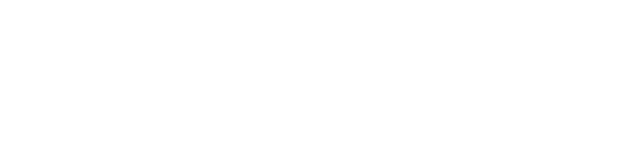
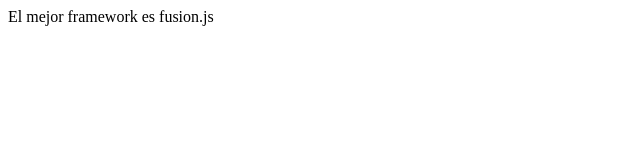
Before and after one commit to JorgeDRubio/colaboradores, a plain HTML site: page index.html in a window 1280 px wide. Shown: the whole page, without its empty margins (0-640 px from the left). Drawn offline with Linux system fonts and the light colour scheme.

Commit message:
feat: el mejor framework del mundo mundial

```diff
--- a/index.html
+++ b/index.html
@@ -4,6 +4,6 @@
     <title></title>
 </head>
 <body>
-
+El mejor framework es fusion.js
 </body>
 </html>
```
